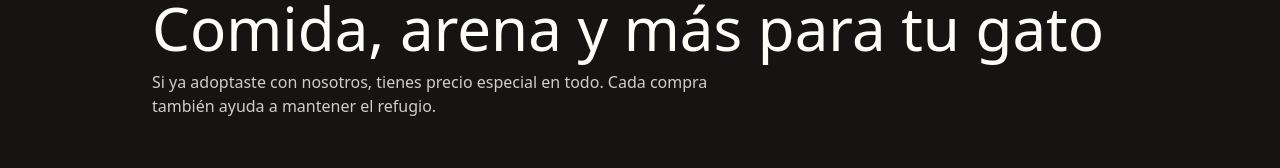
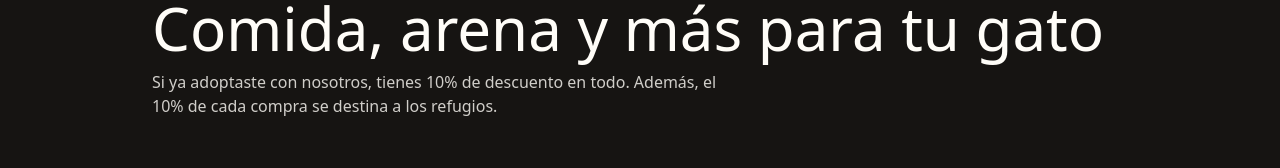
Before and after one commit to pedrosolfer-create/adopcion-gatos-deploy, a Next.js app: page / in a window 1280 px wide. Shown: the part 2738-2906 px from the top of the page. Built offline with nearby package versions, Linux system fonts and the light colour scheme; no server answers; the database is empty.

Commit message:
Update TiendaSection.tsx

```diff
--- a/components/sections/TiendaSection.tsx
+++ b/components/sections/TiendaSection.tsx
@@ -1,5 +1,6 @@
 import { RibbonBanner } from "@/components/rescue/RibbonBanner";
 import { Carrito } from "@/components/tienda/Carrito";
+import { isMercadoPagoConfigured } from "@/lib/mercadopago";
 import type { Producto } from "@/lib/db";
 
 /** Sección "Tienda" (id="tienda") -- antes era su propia página en /tienda;
@@ -14,15 +15,15 @@ export function TiendaSection({ productos }: { productos: Producto[] }) {
           <RibbonBanner tone="accent">Tienda</RibbonBanner>
           <h2 className="rescue-script text-5xl sm:text-6xl mt-4">Comida, arena y más para tu gato</h2>
           <p className="mt-3 text-white/80 max-w-xl">
-            Si ya adoptaste con nosotros, tienes precio especial en todo. Cada compra también
-            ayuda a mantener el refugio.
+            Si ya adoptaste con nosotros, tienes 10% de descuento en todo. Además, el 10% de cada
+            compra se destina a los refugios.
           </p>
         </div>
       </div>
 
       <div className="px-4 sm:px-6 py-10">
         <div className="mx-auto max-w-5xl">
-          <Carrito productos={productos} />
+          <Carrito productos={productos} pagoEnLineaDisponible={isMercadoPagoConfigured()} />
         </div>
       </div>
     </section>
```
